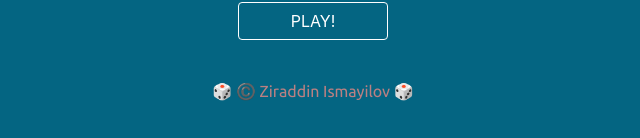
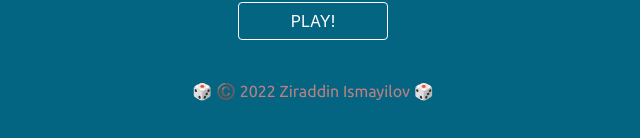
Before and after one commit to Ziraddin/DiceGame, a plain HTML site: page index.html in a window 1280 px wide. Shown: the part 659-797 px from the top of the page, without its empty margins (327-967 px from the left). Drawn offline with nearby package versions, Linux system fonts and the light colour scheme.

Commit message:
Update index.html

```diff
--- a/index.html
+++ b/index.html
@@ -36,7 +36,7 @@
   </body>
 
   <footer>
-  <p id="footer"> 🎲 ©️ Ziraddin Ismayilov 🎲</p>
+  <p id="footer"> 🎲 ©️ 2022 Ziraddin Ismayilov 🎲</p>
   </footer>
   <script src="index.js" charset="utf-8"></script>
 </html>
```
